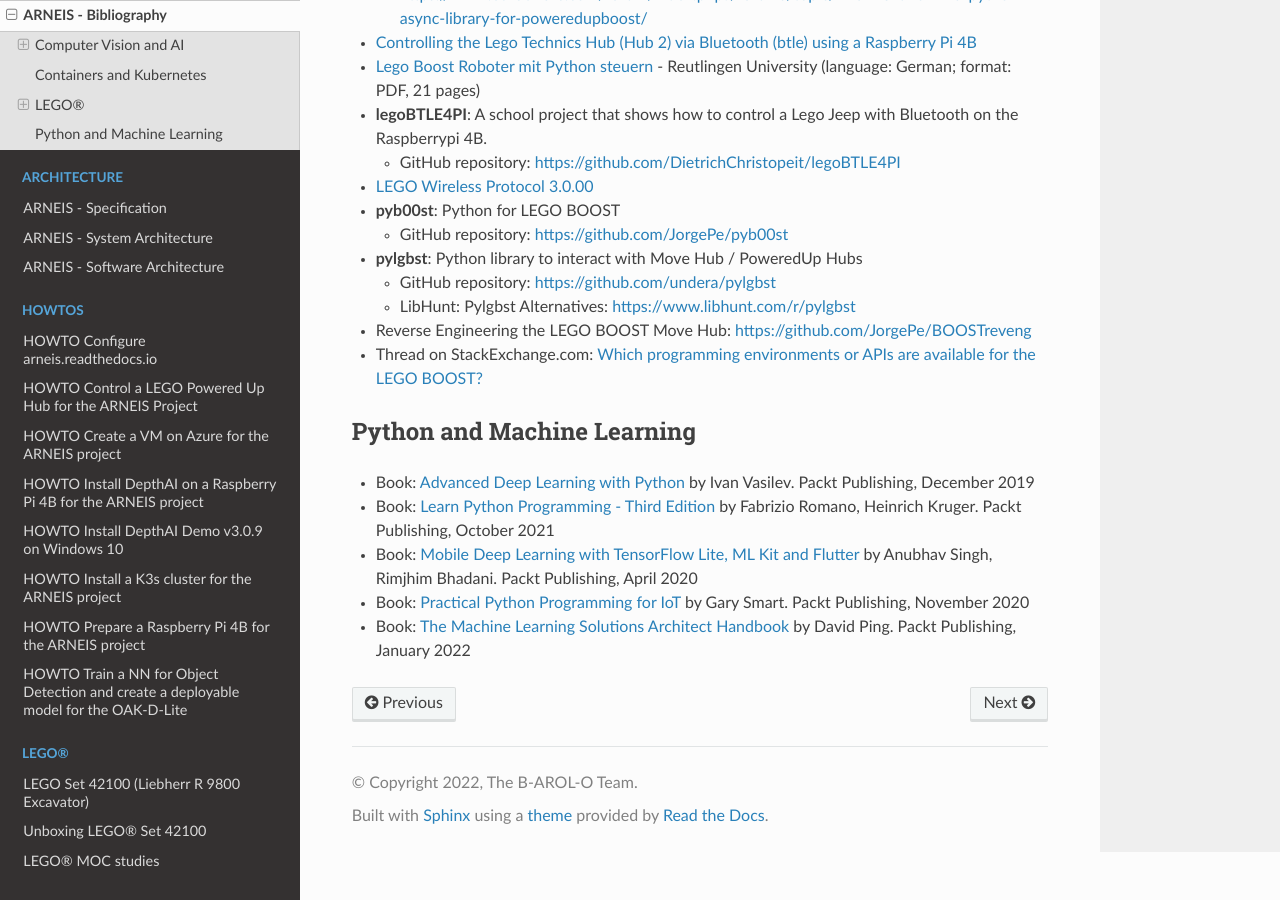
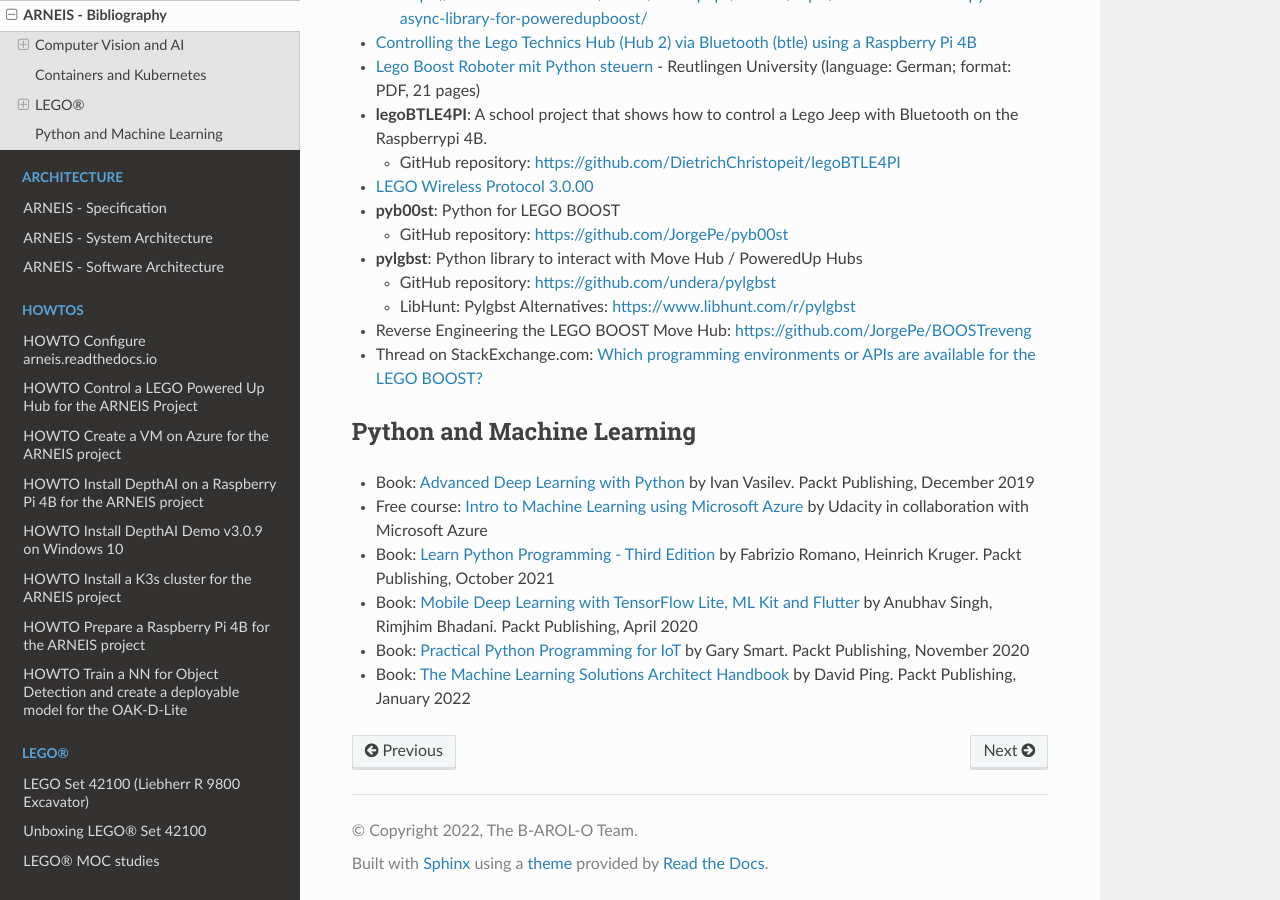
Before and after one commit to B-AROL-O/ARNEIS, a Sphinx documentation site: the page built from docs/bibliography.md, in a window 1280 px wide and 900 px high, scrolled down 1361 px. Built offline with Sphinx 7.4.7 and the Read the Docs theme 2.0.0, drawn with Linux system fonts in a browser that asks for light colours.

Commit message:
Add free course: Intro to Machine Learning using Microsoft Azure
Signed-off-by: Macario Gianpaolo <gmacario@gmail.com>

```diff
--- a/docs/bibliography.md
+++ b/docs/bibliography.md
@@ -56,6 +56,7 @@
 ## Python and Machine Learning
 
 * Book: [Advanced Deep Learning with Python](https://www.packtpub.com/product/advanced-deep-learning-with-python/9781789956177) by Ivan Vasilev. Packt Publishing, December 2019
+* Free course: [Intro to Machine Learning using Microsoft Azure](https://www.udacity.com/course/introduction-to-machine-learning-using-microsoft-azure--ud00333) by Udacity in collaboration with Microsoft Azure
 * Book: [Learn Python Programming - Third Edition](https://www.packtpub.com/product/learn-python-programming-third-edition/9781801815093) by Fabrizio Romano, Heinrich Kruger. Packt Publishing, October 2021
 * Book: [Mobile Deep Learning with TensorFlow Lite, ML Kit and Flutter](https://www.packtpub.com/product/mobile-deep-learning-with-tensorflow-lite-ml-kit-and-flutter/9781789611212) by Anubhav Singh, Rimjhim Bhadani. Packt Publishing, April 2020
 * Book: [Practical Python Programming for IoT](https://www.packtpub.com/product/practical-python-programming-for-iot/9781838982461) by Gary Smart. Packt Publishing, November 2020
```
